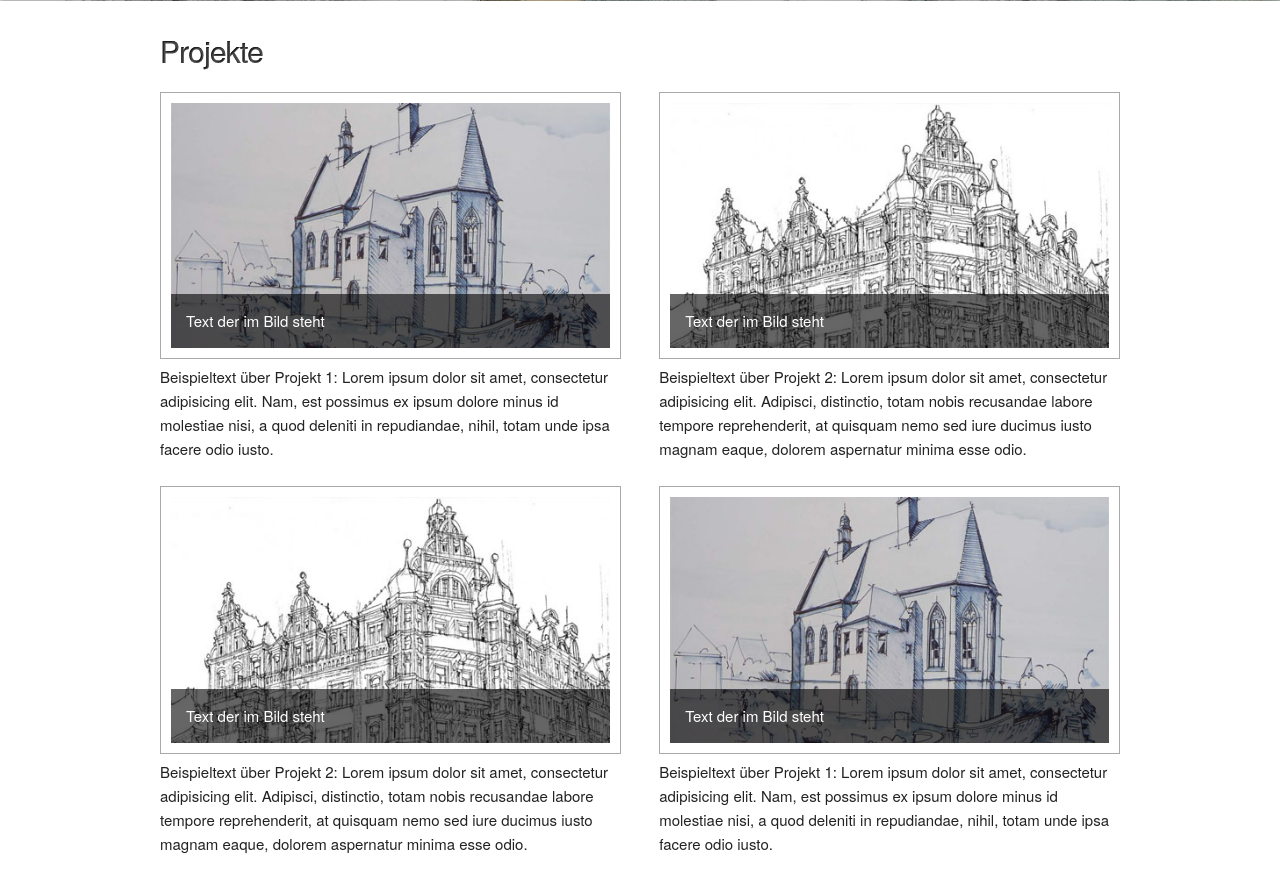
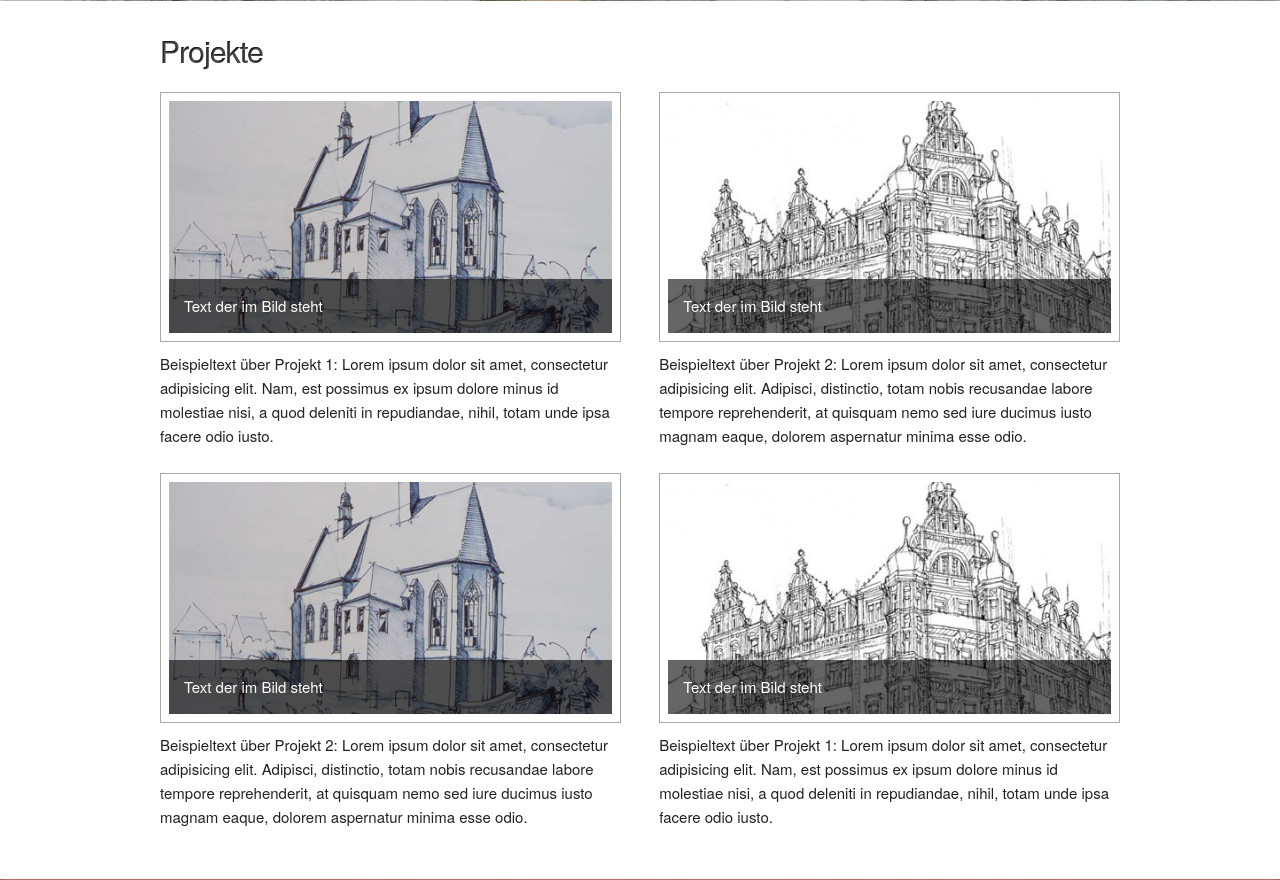
Before and after one commit to Duffed/Greim, a PHP site: page / in a window 1280 px wide. Shown: the part 479-1359 px from the top of the page. Run offline with PHP 8.4, Linux system fonts and the light colour scheme.

Commit message:
Projekt-Bilder im Hintergrund

```diff
--- a/www/css/skeleton.css
+++ b/www/css/skeleton.css
@@ -44,14 +44,14 @@
 /* For devices larger than 400px */
 @media (min-width: 400px) {
   .container {
-    width: 85%;
+    width: 90%;
     padding: 0; }
 }
 
 /* For devices larger than 550px */
 @media (min-width: 550px) {
   .container {
-    width: 80%; }
+    width: 85%; }
   .column,
   .columns {
     margin-left: 4%; }
--- a/www/css/stylesheet.css
+++ b/www/css/stylesheet.css
@@ -122,13 +122,30 @@ main {
 }
 .project-image-container {
 	position: relative;
+	height:250px;
+	border: 1px solid darkgrey;
+	padding:8px;
+	margin-bottom: 1rem;
 }
+.projectx {
+	background-size: cover;
+	background-position: 50% 50%;
+	height:100%;
+	width: 100%;
+}
+.project1, .project3 {
+	background-image:url(../images/projekt1.jpg);
+}
+.project2, .project4 {
+	background-image:url(../images/projekt2.jpg);
+}
+
 .project-image-container p {
 	opacity: 1;
 	position: absolute;
-	bottom:17px;
-	left:11px;
-	right:11px;
+	bottom:8px;
+	left:8px;
+	right:8px;
 	margin:0;
 	padding:1.5rem;
 	background:rgba(0,0,0,0.6);
@@ -138,13 +155,17 @@ main {
 	-o-transition: all .4s ease-out 0.1s;
 	transition: all .4s ease-out 0.1s;
 }
-.project-image-container p:hover, .project-image-container:hover > p{
+.project-image-container p:hover, .projectx:hover > p{
 	opacity: 0;
 }
 .project-image {
 	width:100%;
-	border: 1px solid darkgrey;
-	padding:10px;
+	height:100%;
+	object-fit: cover;
+	-webkit-transition: all .4s ease-out 0.1s;
+	-moz-transition: all .4s ease-out 0.1s;
+	-o-transition: all .4s ease-out 0.1s;
+	transition: all .4s ease-out 0.1s;
 }
 .headline {
 	color:rgba(30,30,30,0.8);
--- a/www/index.php
+++ b/www/index.php
@@ -103,16 +103,18 @@
 
 			<div class="row">
 				<div class="six columns">
-					<div class="project-image-container">
-						<img class="project-image" src="images/projekt1.jpg" alt="">
-						<p>Text der im Bild steht</p>
+					<div class="project-image-container ">
+						<div class="projectx project1">
+							<p>Text der im Bild steht</p>
+						</div>
 					</div>
 					<p>Beispieltext über Projekt 1: Lorem ipsum dolor sit amet, consectetur adipisicing elit. Nam, est possimus ex ipsum dolore minus id molestiae nisi, a quod deleniti in repudiandae, nihil, totam unde ipsa facere odio iusto.</p>
 				</div>
 				<div class="six columns">
 					<div class="project-image-container">
-						<img class="project-image" src="images/projekt2.jpg"  alt="">
-						<p>Text der im Bild steht</p>
+						<div class="projectx project2">
+							<p>Text der im Bild steht</p>
+						</div>
 					</div>
 					<p>Beispieltext über Projekt 2: Lorem ipsum dolor sit amet, consectetur adipisicing elit. Adipisci, distinctio, totam nobis recusandae labore tempore reprehenderit, at quisquam nemo sed iure ducimus iusto magnam eaque, dolorem aspernatur minima esse odio.</p>
 				</div>
@@ -120,16 +122,18 @@
 
 			<div class="row">
 				<div class="six columns">
-					<div class="project-image-container">
-						<img class="project-image" src="images/projekt2.jpg"  alt="">
-						<p>Text der im Bild steht</p>
+					<div class="project-image-container ">
+						<div class="projectx project3">
+							<p>Text der im Bild steht</p>
+						</div>
 					</div>
 					<p>Beispieltext über Projekt 2: Lorem ipsum dolor sit amet, consectetur adipisicing elit. Adipisci, distinctio, totam nobis recusandae labore tempore reprehenderit, at quisquam nemo sed iure ducimus iusto magnam eaque, dolorem aspernatur minima esse odio.</p>
 				</div>
 				<div class="six columns">
-					<div class="project-image-container">
-						<img class="project-image" src="images/projekt1.jpg" alt="">
-						<p>Text der im Bild steht</p>
+					<div class="project-image-container ">
+						<div class="projectx project4">
+							<p>Text der im Bild steht</p>
+						</div>
 					</div>
 					<p>Beispieltext über Projekt 1: Lorem ipsum dolor sit amet, consectetur adipisicing elit. Nam, est possimus ex ipsum dolore minus id molestiae nisi, a quod deleniti in repudiandae, nihil, totam unde ipsa facere odio iusto.</p>
 				</div>
```
